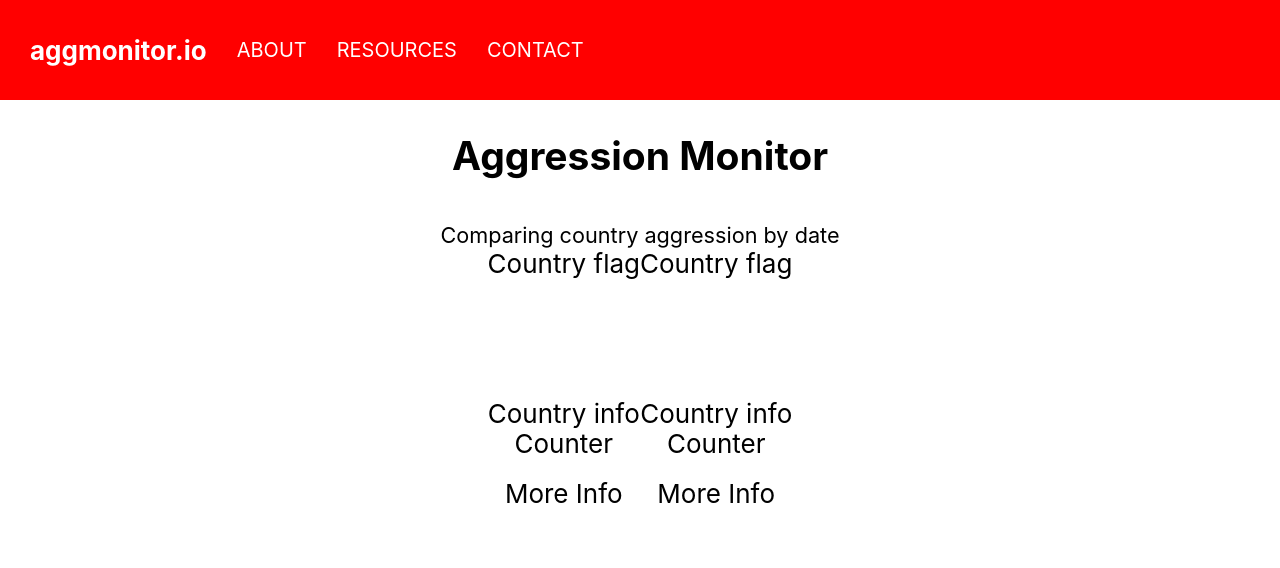
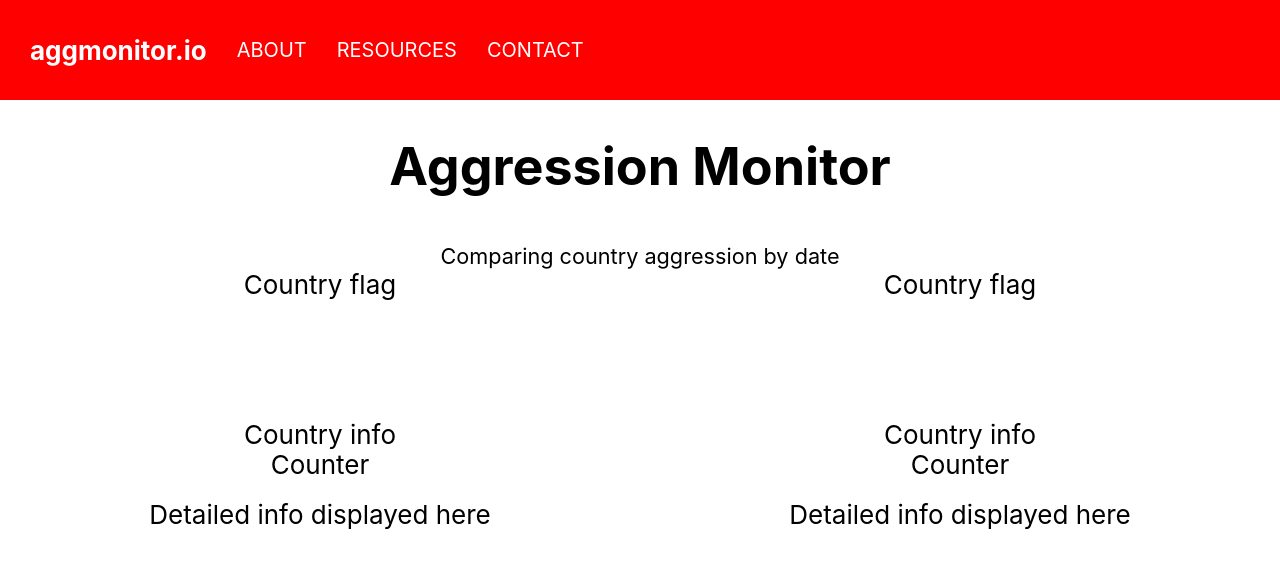
Before and after one commit to StaberindeZA/agg-monitor-web, a React (Create React App) app: page / in a window 1280 px wide. Shown: the top 568 px of the page. Built offline with nearby package versions, Linux system fonts and the light colour scheme.

Commit message:
Added detailed info component

```diff
--- a/src/features/country/Country.tsx
+++ b/src/features/country/Country.tsx
@@ -1,4 +1,5 @@
 import React from "react";
+import DetailedInfo from "../detailedinfo/DetailedInfo";
 import "./Country.css";
 
 export function Country() {
@@ -13,9 +14,7 @@ export function Country() {
       <div>
         Counter
       </div>
-      <div>
-        More Info
-      </div>
+      <DetailedInfo />
     </div>
   )
 }
--- /dev/null
+++ b/src/features/detailedinfo/DetailedInfo.tsx
@@ -0,0 +1,9 @@
+import React from "react";
+
+export default function DetailedInfo () {
+  return (
+    <div>
+      Detailed info displayed here
+    </div>
+  )
+}
--- a/src/pages/Main.tsx
+++ b/src/pages/Main.tsx
@@ -6,7 +6,7 @@ export default function Main () {
   return (
     <div className="mainContainer">
       <div>
-        <h2>Aggression Monitor</h2>
+        <h1>Aggression Monitor</h1>
         <sub>Comparing country aggression by date</sub>
       </div>
       <div className="mainCountryContainer">
--- a/src/pages/Pages.css
+++ b/src/pages/Pages.css
@@ -1,5 +1,5 @@
 .mainCountryContainer {
   display: flex;
-  justify-content: center;
+  justify-content: space-around;
   justify-items: center;
 }
```
